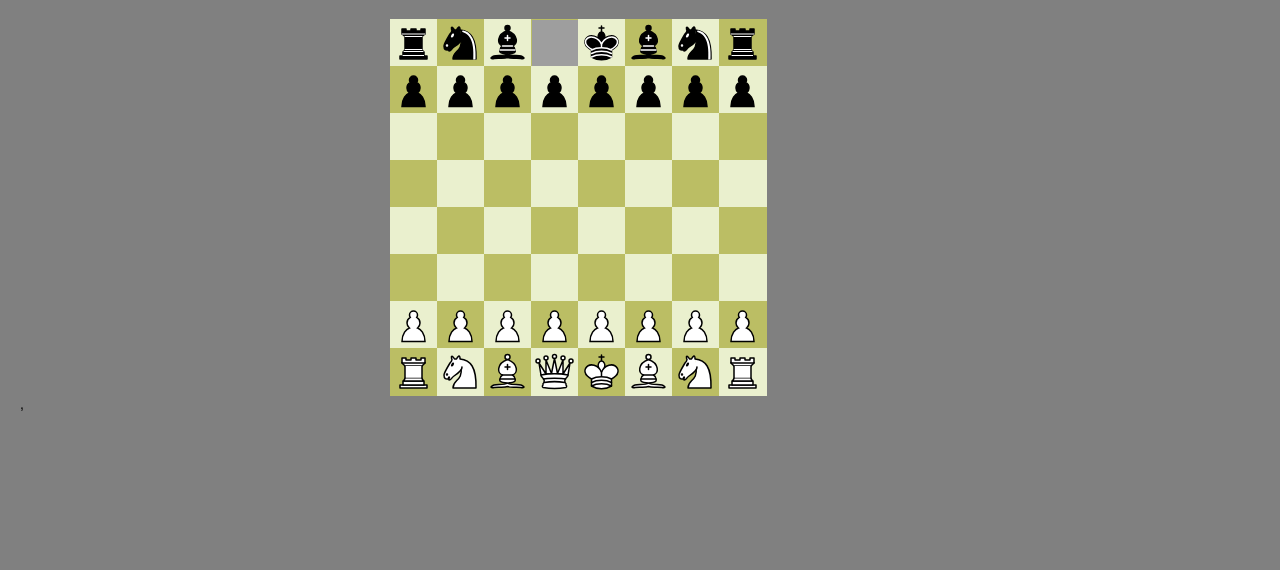
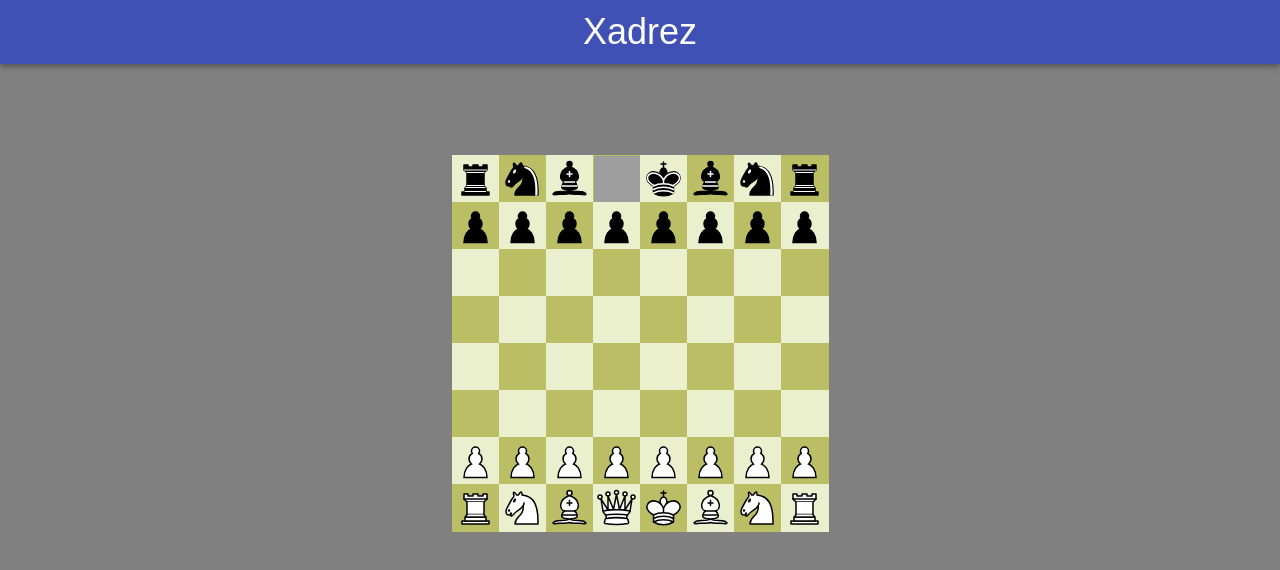
Before and after one commit to pratamaycon/xadrez-ia, a React (Create React App) app in the folder xadrez-react/: page / in a window 1280 px wide. Shown: the top 570 px of the page. Built offline with nearby package versions, Linux system fonts and the light colour scheme; grey boxes are pictures that could not be loaded.

Commit message:
ajuste layout

```diff
--- a/xadrez-react/package.json
+++ b/xadrez-react/package.json
@@ -1,8 +1,9 @@
 {
   "name": "xadrez-react",
-  "version": "1.1.0",
+  "version": "1.1.1",
   "private": true,
   "dependencies": {
+    "@material-ui/core": "^4.11.3",
     "@testing-library/jest-dom": "^5.11.4",
     "@testing-library/react": "^11.1.0",
     "@testing-library/user-event": "^12.1.10",
--- a/xadrez-react/src/App.tsx
+++ b/xadrez-react/src/App.tsx
@@ -2,11 +2,13 @@ import React from 'react';
 import GlobalStyles from  './styles/GlobalStyles'
 
 import Game from './components/game/index'
+import Title from './components/title/index'
 
 const App: React.FC = () => {
     return(
         <>
             <GlobalStyles />
+            <Title />
             <Game />,
         </>
     );
--- /dev/null
+++ b/xadrez-react/src/components/title/index.tsx
@@ -0,0 +1,19 @@
+import React from 'react';
+
+import AppBar from '@material-ui/core/AppBar';
+import Toolbar from '@material-ui/core/Toolbar';
+
+
+const Title: React.FC = () => {
+  return (
+    <div>
+      <AppBar>
+        <Toolbar>
+          <div className="titulo">Xadrez</div>
+        </Toolbar>
+      </AppBar>
+    </div>
+  );
+};
+
+export default Title;
--- a/xadrez-react/src/styles/GlobalStyles.ts
+++ b/xadrez-react/src/styles/GlobalStyles.ts
@@ -1,10 +1,14 @@
 import { createGlobalStyle } from 'styled-components';
 
 export default createGlobalStyle`
+    html, body {
+      height: 100%;
+    }
+
     body {
         font: 14px 'Century Gothic', Futura, sans-serif;
-        margin: 20px;
         background-color: gray;
+        margin: 0;
     }
 
     ol,
@@ -21,10 +25,33 @@ export default createGlobalStyle`
     .status {
       margin-bottom: 10px;
     }
+
+    .MuiToolbar-regular {
+      background: transparent;
+    }
+
     .game {
-      width: 500px;
-      margin: 0 auto;
+      height: calc(100vh - 48px - 64px);
+      padding: 0;
+      margin: 0;
+      display: -webkit-box;
+      display: -moz-box;
+      display: -ms-flexbox;
+      display: -webkit-flex;
+      display: flex;
+      align-items: center;
+      justify-content: center;
+    }
+
+    .titulo {
+      width: 100%;
+      max-height: 64px;
       text-align: center;
+      font-size: 2.25rem;
+    }
+
+    .game-board {
+
     }
 
     .square {
```
Also changed, not shown: 2 other files (tests, documents, lock files or other folders).
